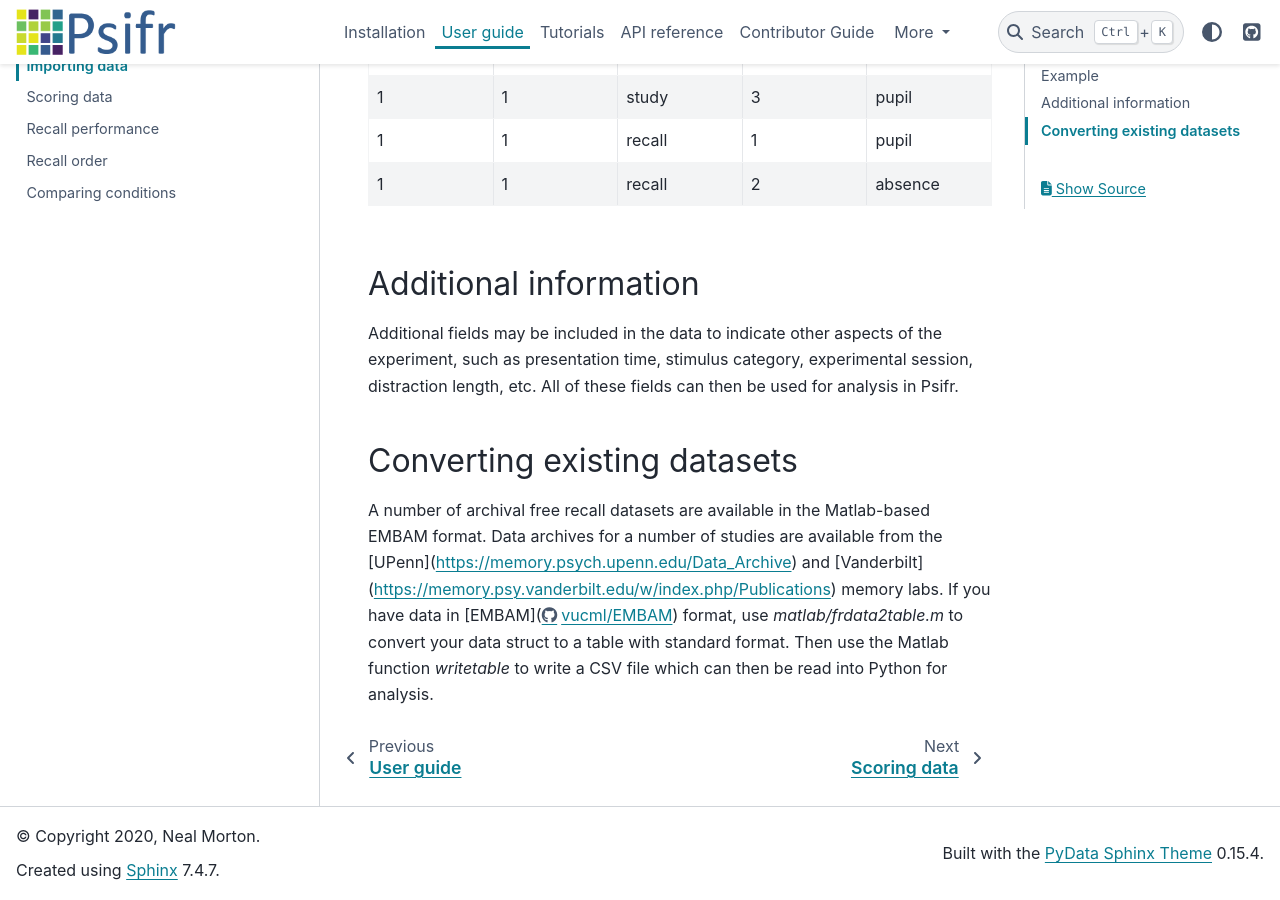
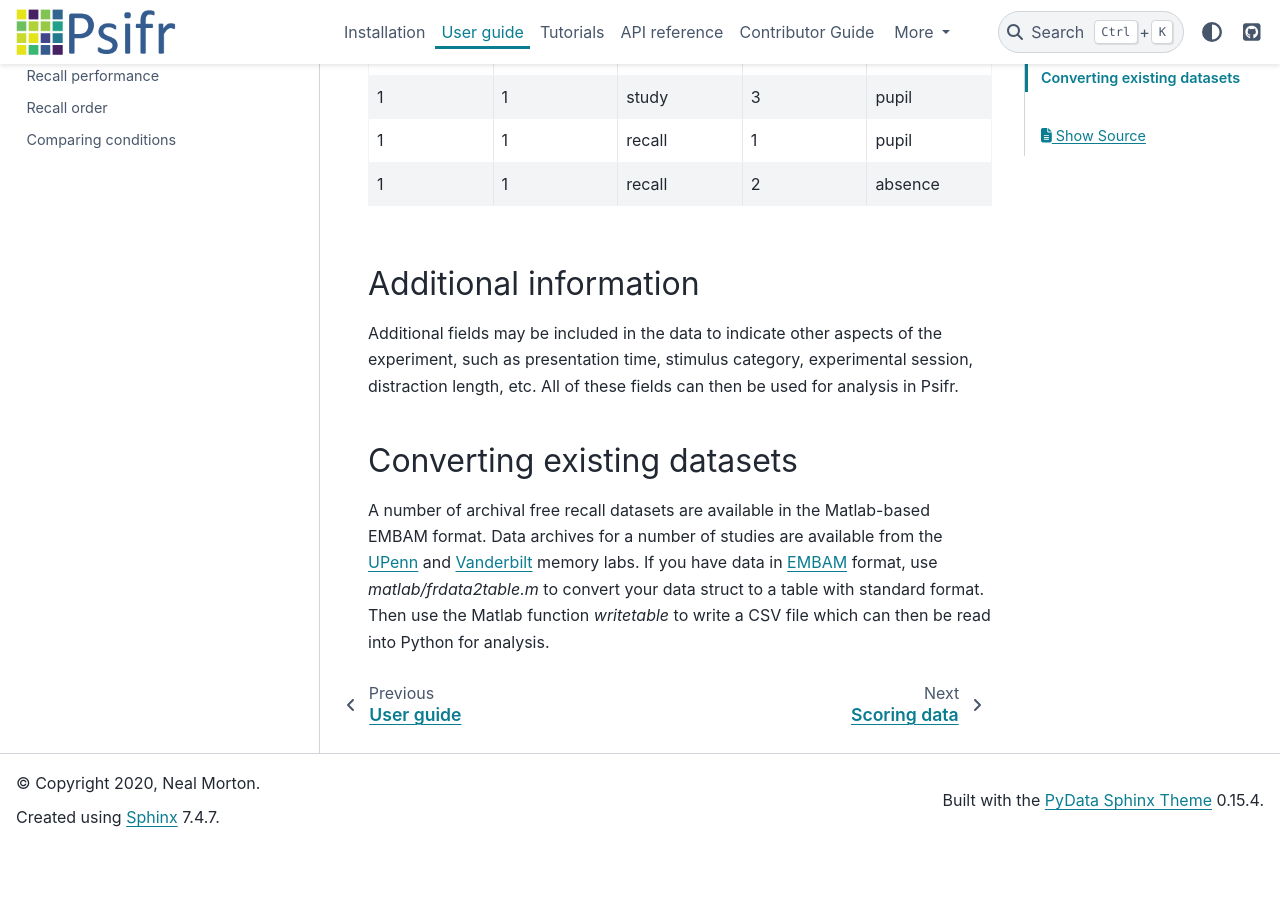
Before and after one commit to mortonne/psifr, a Sphinx documentation site: the page built from docs/guide/import.rst, in a window 1280 px wide and 900 px high, scrolled down 1402 px. Built offline with Sphinx 7.4.7 and the PyData theme 0.15.4, drawn with Linux system fonts in a browser that asks for light colours; after the commit the page ends 2249 px from its top, so only the background shows below that.

Commit message:
docs: convert hyperlinks to rst format

```diff
--- a/docs/guide/import.rst
+++ b/docs/guide/import.rst
@@ -74,6 +74,7 @@ Converting existing datasets
 ----------------------------
 
 A number of archival free recall datasets are available in the Matlab-based EMBAM format.
-Data archives for a number of studies are available from the [UPenn](https://memory.psych.upenn.edu/Data_Archive) and [Vanderbilt](https://memory.psy.vanderbilt.edu/w/index.php/Publications) memory labs.
-If you have data in [EMBAM](https://github.com/vucml/EMBAM) format, use `matlab/frdata2table.m` to convert your data struct to a table with standard format.
+Data archives for a number of studies are available from the `UPenn <https://memory.psych.upenn.edu/Data_Archive>`__
+and `Vanderbilt <https://memory.psy.vanderbilt.edu/w/index.php/Publications>`__ memory labs.
+If you have data in `EMBAM <https://github.com/vucml/EMBAM>`__ format, use `matlab/frdata2table.m` to convert your data struct to a table with standard format.
 Then use the Matlab function `writetable` to write a CSV file which can then be read into Python for analysis.
```
